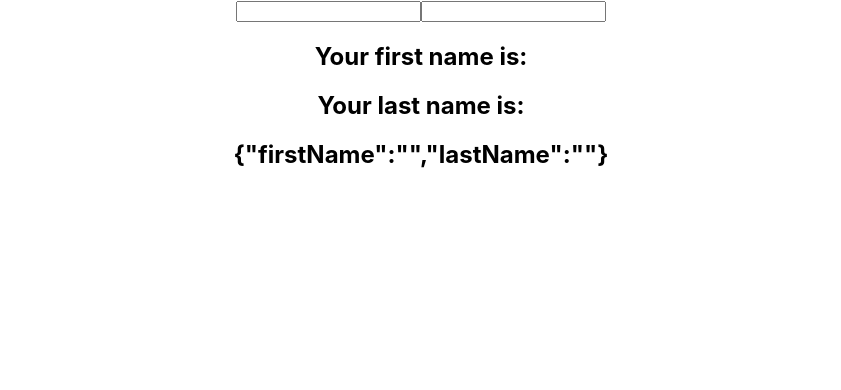
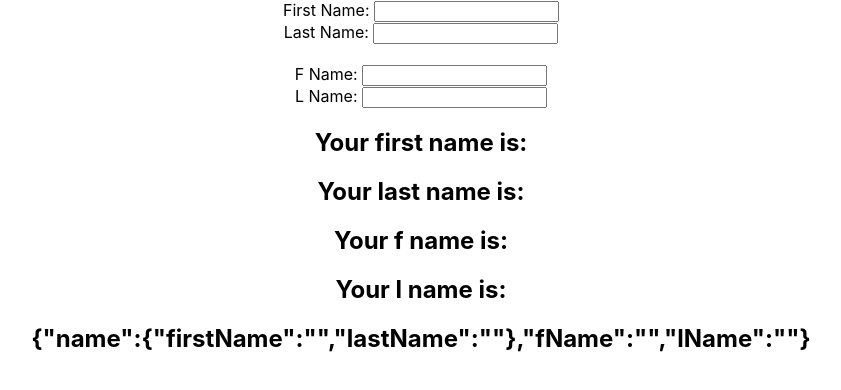
Before and after one commit to ZikaZaki/react-hooks, a React (Create React App) app: page / in a window 1280 px wide. Shown: the top 390 px of the page, without its empty margins (219-1060 px from the left). Built offline with nearby package versions, Linux system fonts and the light colour scheme.

Commit message:
updated ClassCounterThree component

```diff
--- a/src/App.js
+++ b/src/App.js
@@ -11,10 +11,10 @@ function App() {
     <div className="App">
       {/* <ClassCounter /> */}
       {/* <ClassCounterTwo /> */}
-      {/* <ClassCounterThree /> */}
+      <ClassCounterThree />
       {/* <HookCounter /> */}
       {/* <HookCounterTwo /> */}
-      <HookCounterThree />
+      {/* <HookCounterThree /> */}
     </div>
   );
 }
--- a/src/components/ClassCounterThree.js
+++ b/src/components/ClassCounterThree.js
@@ -5,40 +5,79 @@ class ClassCounterThree extends Component {
     super(props)
 
     this.state = {
-       name: {firstName: '', lastName: ''}
+       name: {firstName: '', lastName: ''},
+       fName: '',
+       lName: ''
     }
   }
 
-  setName = (e) => {
+  handleNameChange = (e) => {
     this.setState({
-      // Wrong ways of updating state
+      // Wrong ways of updating the name state, cause it's an "Object"
       // 1- // name: {[e.target.name]: e.target.value}
       // 2- // name: {...this.state, [e.target.name]: e.target.value}
       name: {...this.state.name, [e.target.name]: e.target.value}
     })
   }
 
+  handleFnameChange = (e) => {
+    // Will automatically merge and update the state
+    this.setState({ fName: e.target.value })
+  }
+
+  handleLnameChange = (e) => {
+    // Will automatically merge and update the state
+    this.setState({ lName: e.target.value })
+  }
+
   render() {
-    const { name } = this.state
+    const { name, fName, lName } = this.state
 
     return (
       <div>
         <form>
-            <input
-              type="text"
-              name="firstName"
-              value={name.firstName}
-              onChange={(e) => this.setName(e)}
-            />
+          <div>
+            <label htmlFor="firstName">First Name: </label>
+              <input
+                type="text"
+                name="firstName"
+                value={name.firstName}
+                onChange={(e) => this.handleNameChange(e)}
+              />
+          </div>
+          <div>
+            <label htmlFor="lastName">Last Name: </label>
             <input
               type="text"
               name="lastName"
               value={name.lastName}
-              onChange={(e) => this.setName(e)}
+              onChange={(e) => this.handleNameChange(e)}
             />
+          </div>
+          <br />
+          <div>
+            <label htmlFor="fName">F Name: </label>
+            <input
+              type="text"
+              name="fName"
+              value={fName}
+              onChange={(e) => this.handleFnameChange(e)}
+            />
+          </div>
+          <div>
+            <label htmlFor="lName">L Name: </label>
+            <input
+              type="text"
+              name="lName"
+              value={lName}
+              onChange={(e) => this.handleLnameChange(e)}
+            />
+          </div>
             <h2>Your first name is: {name.firstName}</h2>
             <h2>Your last name is: {name.lastName}</h2>
-            <h2>{JSON.stringify(name)}</h2>
+            <h2>Your f name is: {fName}</h2>
+            <h2>Your l name is: {lName}</h2>
+            <h2>{JSON.stringify(this.state)}</h2>
         </form>
     </div>
     )
```
